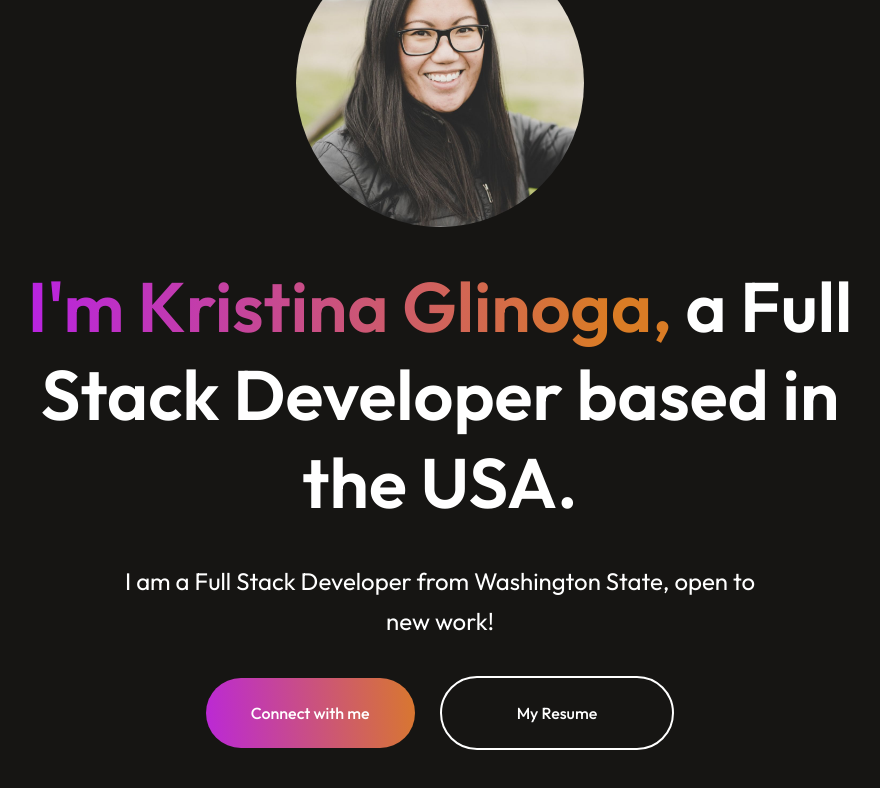
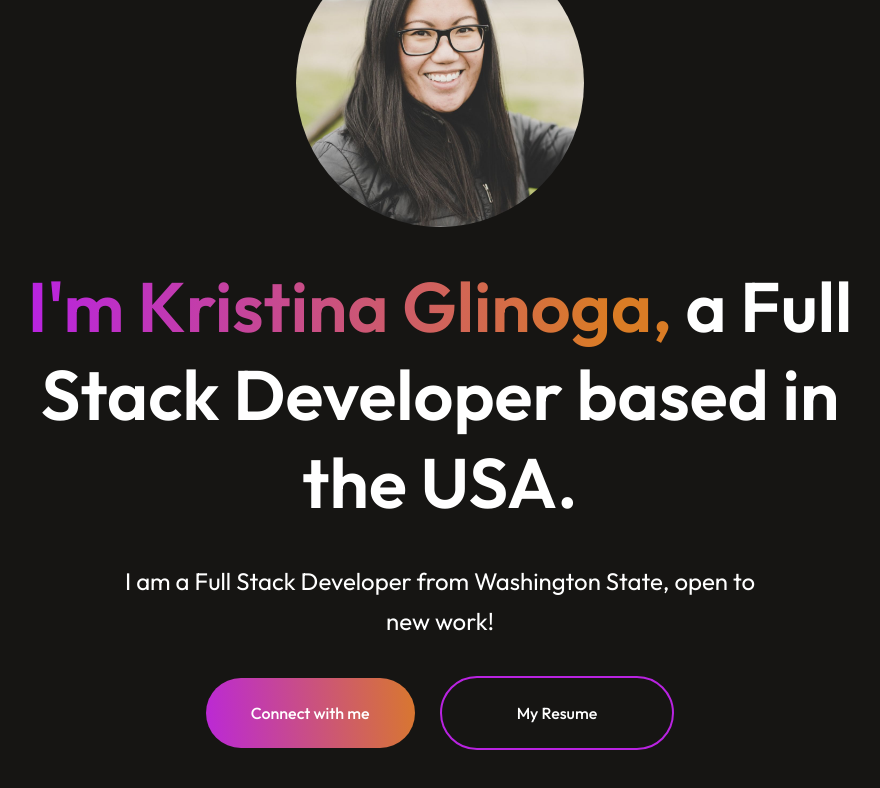
Before and after one commit to hellokristinafaye/portfolio-react, a React (Vite) app: page / in a window 1280 px wide. In both pictures the pointer is over the element "My Resume". Shown: the part 319-1107 px from the top of the page, without its empty margins (200-1080 px from the left). Built offline with nearby package versions, Linux system fonts and the light colour scheme.

Commit message:
resume button hover effect

```diff
--- a/src/components/Hero/Hero.css
+++ b/src/components/Hero/Hero.css
@@ -50,3 +50,6 @@
 .hero-connect:hover{
     border: 2px solid white;
 }
+.hero-resume:hover{
+    border-color: var(--purple-color);
+}
```
